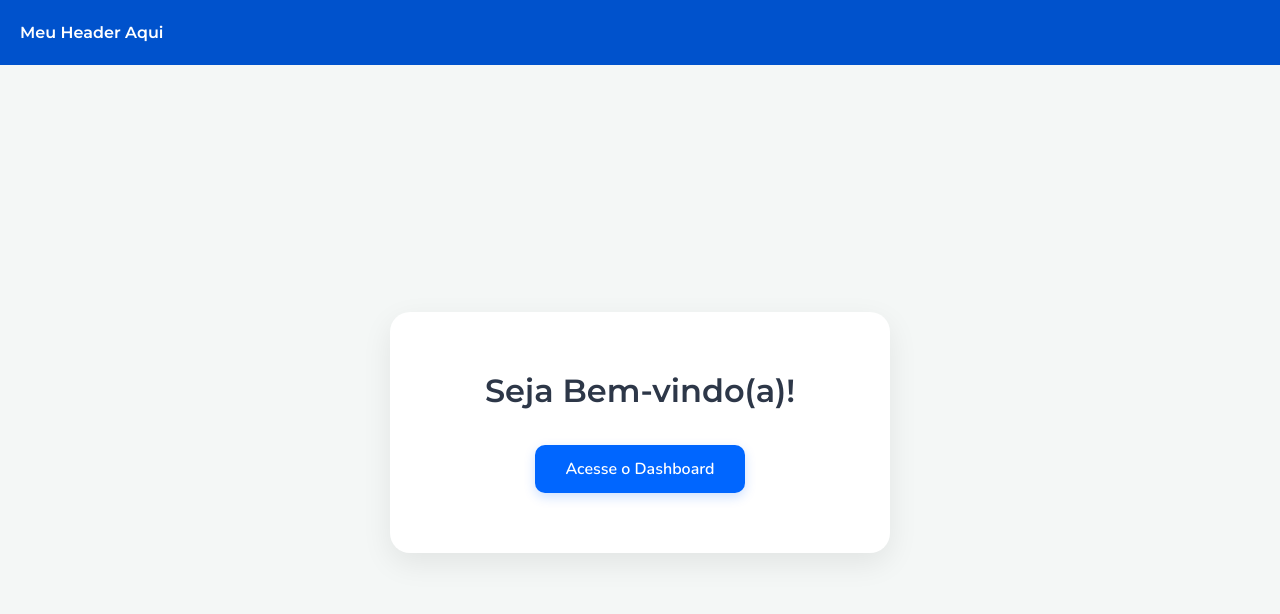
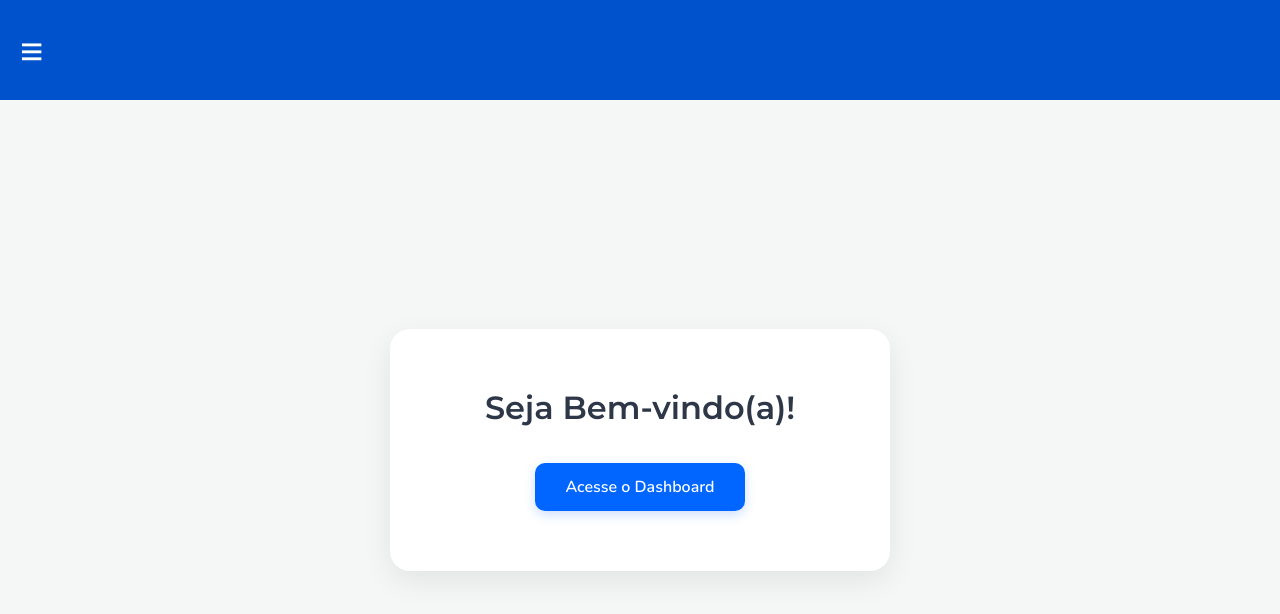
Before and after one commit to wendelandradd13-cyber/Angular, an Angular app in the folder angula1/: page /home in a window 1280 px wide. Shown: the top 614 px of the page. Built offline with nearby package versions, Linux system fonts and the light colour scheme.

Commit message:
Processamento

```diff
--- a/angula1/angular.json
+++ b/angula1/angular.json
@@ -30,7 +30,9 @@
               "node_modules/bootstrap/dist/css/bootstrap.min.css",
               "src/styles.css"
             ],
-            "scripts": [],
+            "scripts": [
+              "node_modules/@popperjs/core/dist/umd/popper.min.js",
+              "node_modules/bootstrap/dist/js/bootstrap.bundle.min.js"],
             "server": "src/main.server.ts",
             "outputMode": "server",
             "ssr": {
--- a/angula1/src/app/pages/home/home.component.css
+++ b/angula1/src/app/pages/home/home.component.css
@@ -11,6 +11,44 @@ body {
     width: 100%;
     padding: 20px; /* Dá uma altura para o header respirar, mesmo se estiver vazio */
     box-sizing: border-box;
+}
+
+.btn-menu {
+    color: white;
+    background: none;
+    border: none;
+    /* Aumenta o tamanho do ícone ≡ */
+    font-size: 2.5rem;
+    /* Remove espaçamentos internos padrão para o botão não ficar gigante */
+    padding: 0;
+    /* Garante que o cursor mude para a mãozinha ao passar o mouse */
+    cursor: pointer
+}
+
+/* Container que segura os botões - altera o espaçamento e alinhamento */
+.menu-links {
+    display: flex;
+    flex-direction: column;
+    gap: 15px;             /* Controla o espaço vertical entre os botões */
+    padding: 10px;         /* Margem interna no menu */
+}
+
+/* Estilo individual de cada link/botão */
+.btn-local {
+    background: none;      /* Remove o fundo cinza quadrado */
+    border: none;          /* Remove as bordas pretas */
+    padding: 0;            /* Remove o espaçamento interno padrão do botão */
+    text-align: left;      /* Alinha o texto à esquerda */
+    font-family: "Nunito", sans-serif;
+    font-size: 1.1rem;
+    color: #2d3748;        /* Mesma cor grafite estilosa que usou no card */
+    cursor: pointer;
+    transition: color 0.2s ease;
+}
+
+/* Efeito opcional para quando passar o mouse por cima */
+.btn-local:hover {
+    color: #0066ff;        /* Muda de cor suavemente ao passar o mouse */
 }
 
 .uno {
--- a/angula1/src/app/pages/home/home.component.html
+++ b/angula1/src/app/pages/home/home.component.html
@@ -1,10 +1,23 @@
 <div class="uno">
+    <div class="cabeçario">
+        <button class="btn-menu btn-primary" type="button" data-bs-toggle="offcanvas" data-bs-target="#offcanvasExample"
+            aria-controls="offcanvasExample">
+            ≡
+        </button>
+    </div>
+    <div class="offcanvas offcanvas-start" tabindex="-1" id="offcanvasExample" aria-labelledby="offcanvasExampleLabel">
+        <div class="offcanvas-header">
+            <h5 class="offcanvas-title" id="offcanvasExampleLabel">Menu</h5>
+            <button type="button" class="btn-close" data-bs-dismiss="offcanvas" aria-label="Close"></button>
+        </div>
+        <div class="offcanvas-body">
+            <div class="menu-links">
+                <button class="btn-local" routerLink="/home">Home</button>
+                <button class="btn-local" routerLink="/dashboard">Dashboard</button>
+            </div>
 
-    <header class="cabeçario">
-        <span style="color: white; font-family: 'Montserrat', sans-serif; font-weight: 600;">
-            Meu Header Aqui
-        </span>
-    </header>
+        </div>
+    </div>
 
     <div class="conteudo-principal">
         <div class="texto">
```
